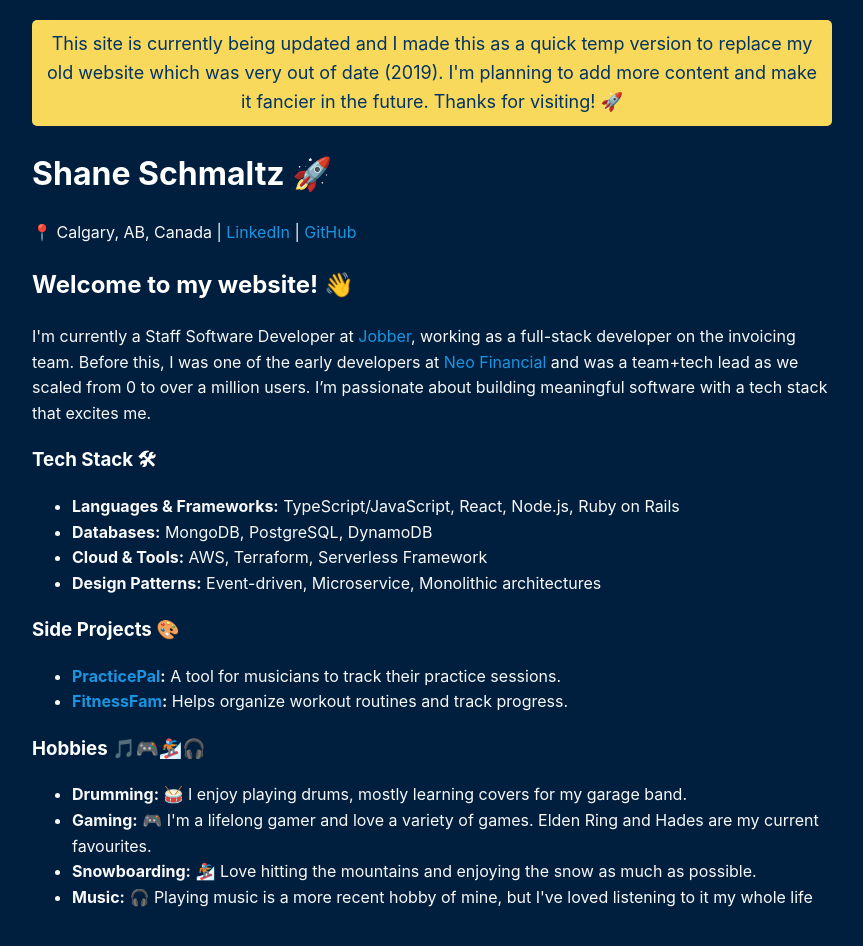
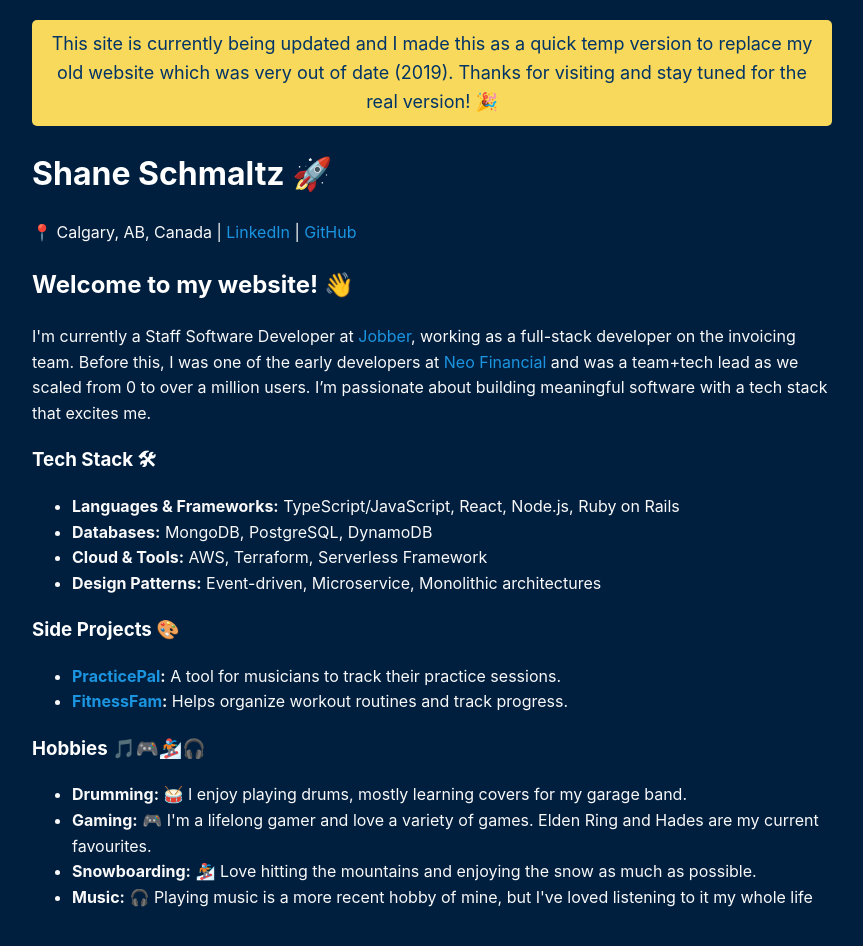
Before and after one commit to stschmaltz/personal-website-v4, a SvelteKit app: page / in a window 1280 px wide. Shown: the whole page, without its empty margins (208-1071 px from the left). Built offline with nearby package versions, Linux system fonts and the light colour scheme.

Commit message:
update banner

```diff
--- a/src/routes/+page.svelte
+++ b/src/routes/+page.svelte
@@ -5,8 +5,8 @@
 <main>
 	<div class="banner">
 		This site is currently being updated and I made this as a quick temp version to replace my old
-		website which was very out of date (2019). I'm planning to add more content and make it fancier
-		in the future. Thanks for visiting! 🚀
+		website which was very out of date (2019). Thanks for visiting and stay tuned for the real
+		version! 🎉
 	</div>
 	<h1>Shane Schmaltz 🚀</h1>
 	<p>
```
